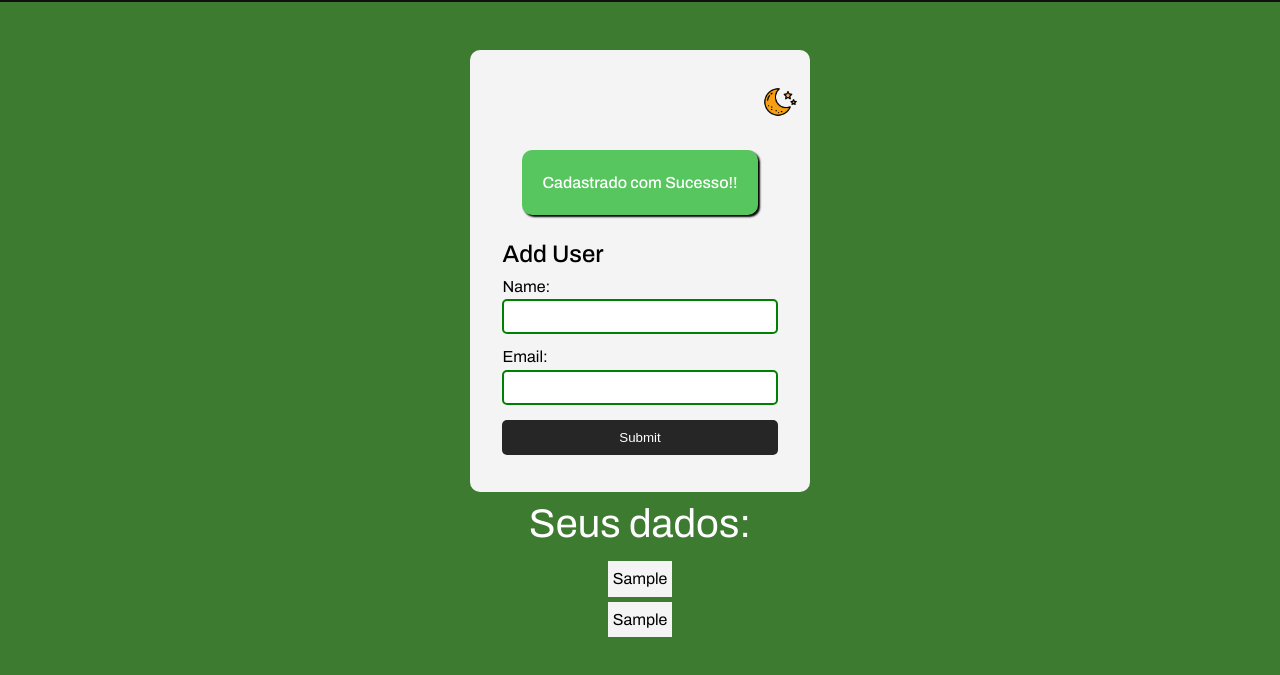
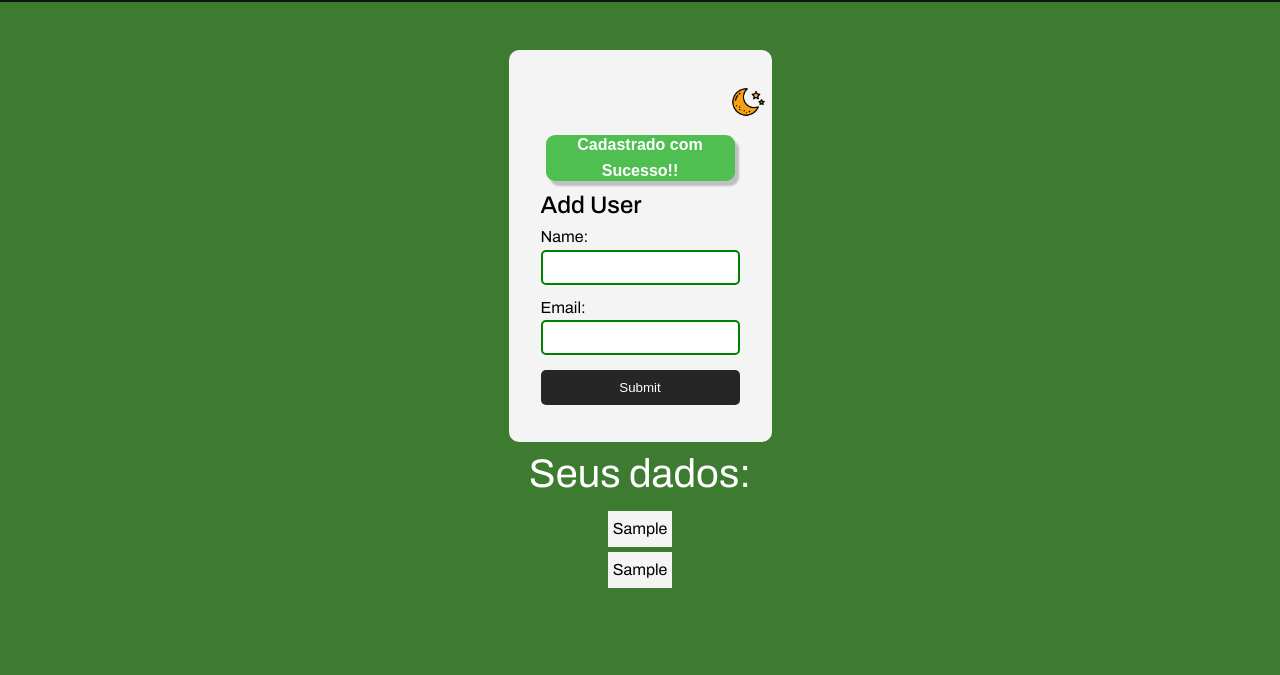
Before and after one commit to JonathaCoder/LandingPageLogin, a plain HTML site: page index.html in a window 1280 px wide. Both pictures are taken after typing "Sample", "Sample" into the empty fields and a click on the input "Submit". Shown: the part 81-756 px from the top of the page. Drawn offline with Linux system fonts and the light colour scheme.

Commit message:
Update css

```diff
--- a/styles.css
+++ b/styles.css
@@ -104,18 +104,20 @@
 }
  div h4{
   transition: .1s;
+  width: 189px;
+  height: 46px;
   display: flex;
   justify-content: center;
   align-items: center;
-  background-color: rgb(87, 198, 95);
+  background-color: rgb(79, 191, 81);
   color: rgb(255, 255, 255);
-  border-radius: 10px;
-  box-shadow: 2px 2px 2px black;
+  border-radius: 9px;
+  box-shadow: 4px 5px 2px #bfbfbf;
   opacity: 100%;
-  padding: 20px;
   text-align: center;
   animation: aparecer 2s linear;
-  margin: 20px;
+  margin: 5px;
+  font-family: ARIAL,SANS-SERIF
 }
  @keyframes aparecer {
    from{
```
